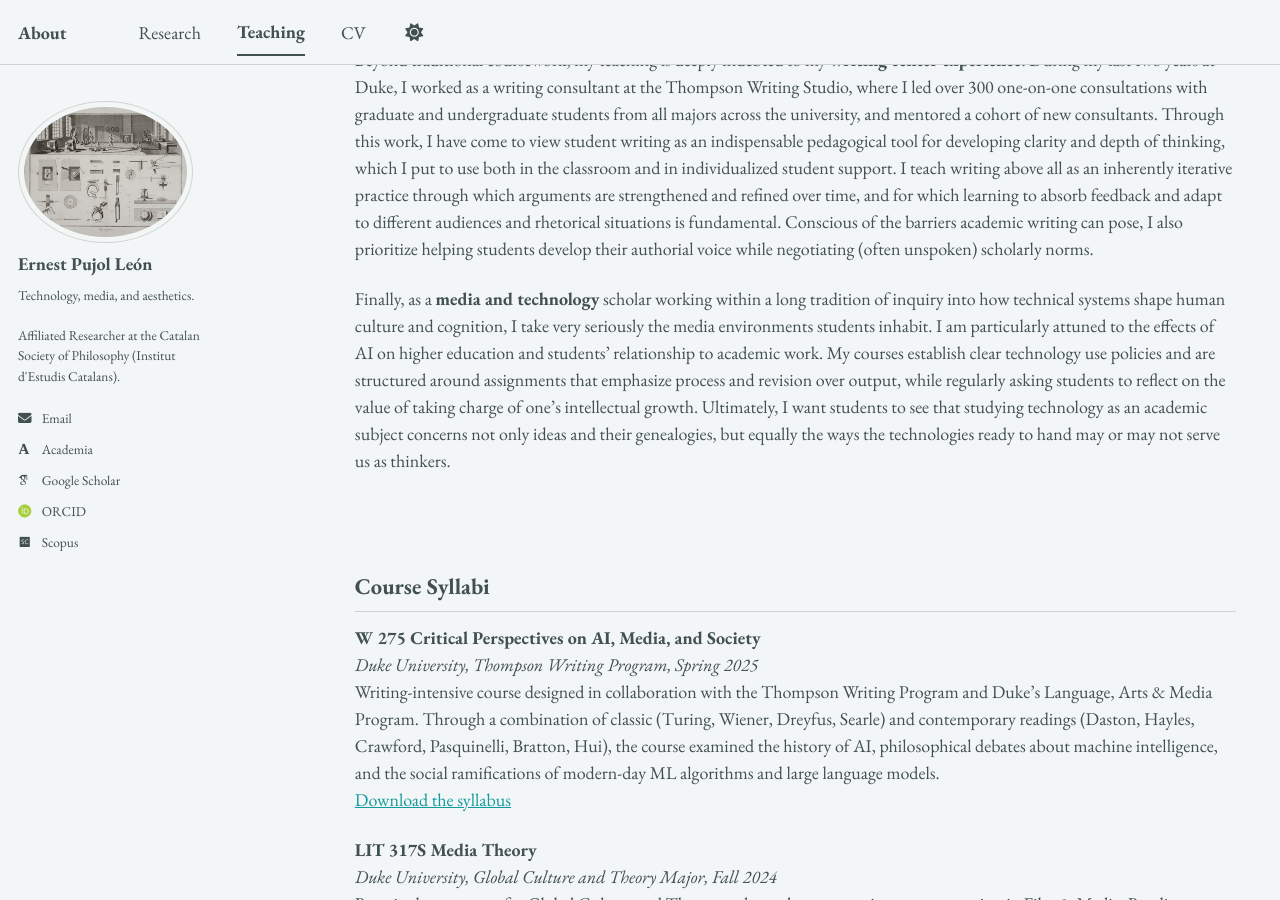
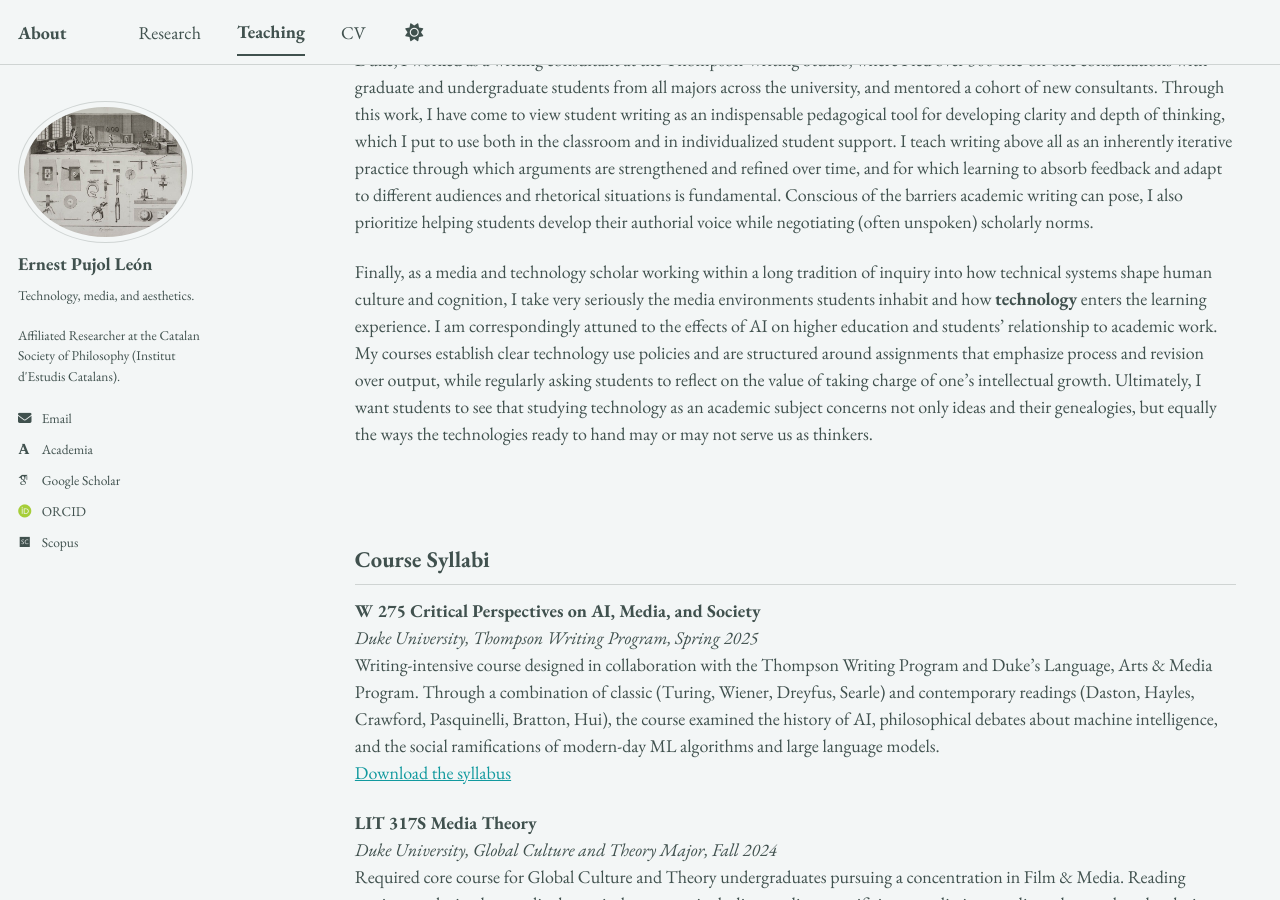
Before and after one commit to epujol90/epujol90.github.io, a Jekyll site: the page built from _pages/teaching.md, in a window 1280 px wide and 900 px high, scrolled down 630 px. Built offline with Jekyll 4.4.1, drawn with Linux system fonts in a browser that asks for light colours; some web fonts are replaced; a script bundle is joined from its source files by our own code; library files that are not in the unit come from our copies.

Commit message:
Update teaching.md

```diff
--- a/_pages/teaching.md
+++ b/_pages/teaching.md
@@ -8,7 +8,7 @@ author_profile: true
 As a teacher, my main goal is to help students become discerning interpreters of the technical systems that shape their everyday lives. To that end, my pedagogy foregrounds the value of the humanities in understanding technology, its crucial yet often imperceptible role in human culture and meaning-making practices, and how to think and live in a technologically mediated world. I invite students to pursue these questions across a variety of domains of knowledge and cultural production, including philosophy, the history of science and technology, the arts, popular culture, and digital media. Throughout these contexts, my teaching is organized around three core principles: <br>
 1. analytical reading and argument reconstruction<br>
 2. thinking historically and across media forms<br>
-3. writing as a tool for reflection and discovery<br><br>
+3. writing as a tool for reflection and discovery<br>
 
 ---
 
@@ -16,7 +16,7 @@ My **teaching experience** includes both classroom instruction and writing cente
 
 Beyond traditional coursework, my teaching is deeply indebted to my **writing center experience**. During my last two years at Duke, I worked as a writing consultant at the Thompson Writing Studio, where I led over 300 one-on-one consultations with graduate and undergraduate students from all majors across the university, and mentored a cohort of new consultants. Through this work, I have come to view student writing as an indispensable pedagogical tool for developing clarity and depth of thinking, which I put to use both in the classroom and in individualized student support. I teach writing above all as an inherently iterative practice through which arguments are strengthened and refined over time, and for which learning to absorb feedback and adapt to different audiences and rhetorical situations is fundamental. Conscious of the barriers academic writing can pose, I also prioritize helping students develop their authorial voice while negotiating (often unspoken) scholarly norms.
 
-Finally, as a **media and technology** scholar working within a long tradition of inquiry into how technical systems shape human culture and cognition, I take very seriously the media environments students inhabit. I am particularly attuned to the effects of AI on higher education and students’ relationship to academic work. My courses establish clear technology use policies and are structured around assignments that emphasize process and revision over output, while regularly asking students to reflect on the value of taking charge of one’s intellectual growth. Ultimately, I want students to see that studying technology as an academic subject concerns not only ideas and their genealogies, but equally the ways the technologies ready to hand may or may not serve us as thinkers.
+Finally, as a media and technology scholar working within a long tradition of inquiry into how technical systems shape human culture and cognition, I take very seriously the media environments students inhabit and how **technology** enters the learning experience. I am correspondingly attuned to the effects of AI on higher education and students’ relationship to academic work. My courses establish clear technology use policies and are structured around assignments that emphasize process and revision over output, while regularly asking students to reflect on the value of taking charge of one’s intellectual growth. Ultimately, I want students to see that studying technology as an academic subject concerns not only ideas and their genealogies, but equally the ways the technologies ready to hand may or may not serve us as thinkers.
 <br>
 <br>
 <br>
```
